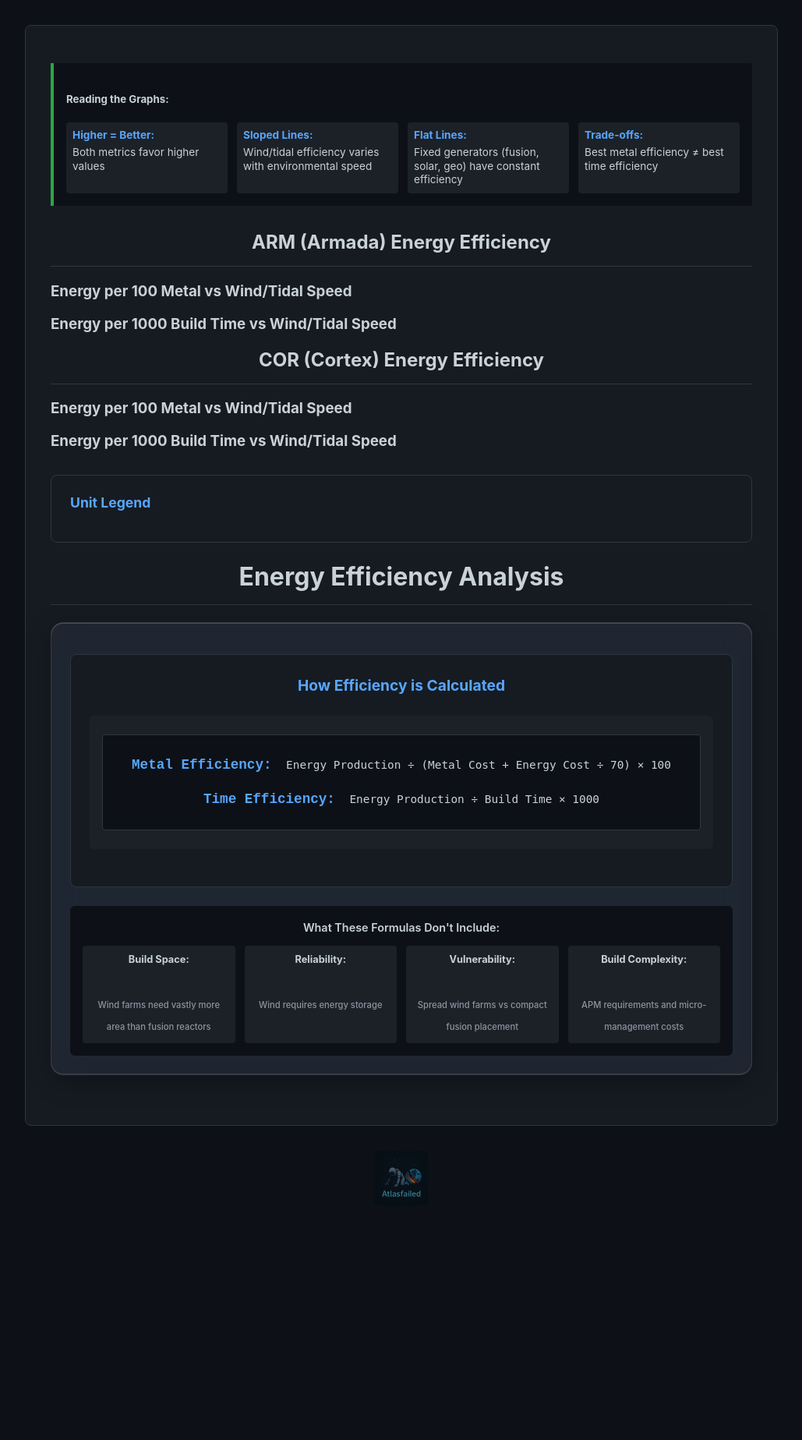
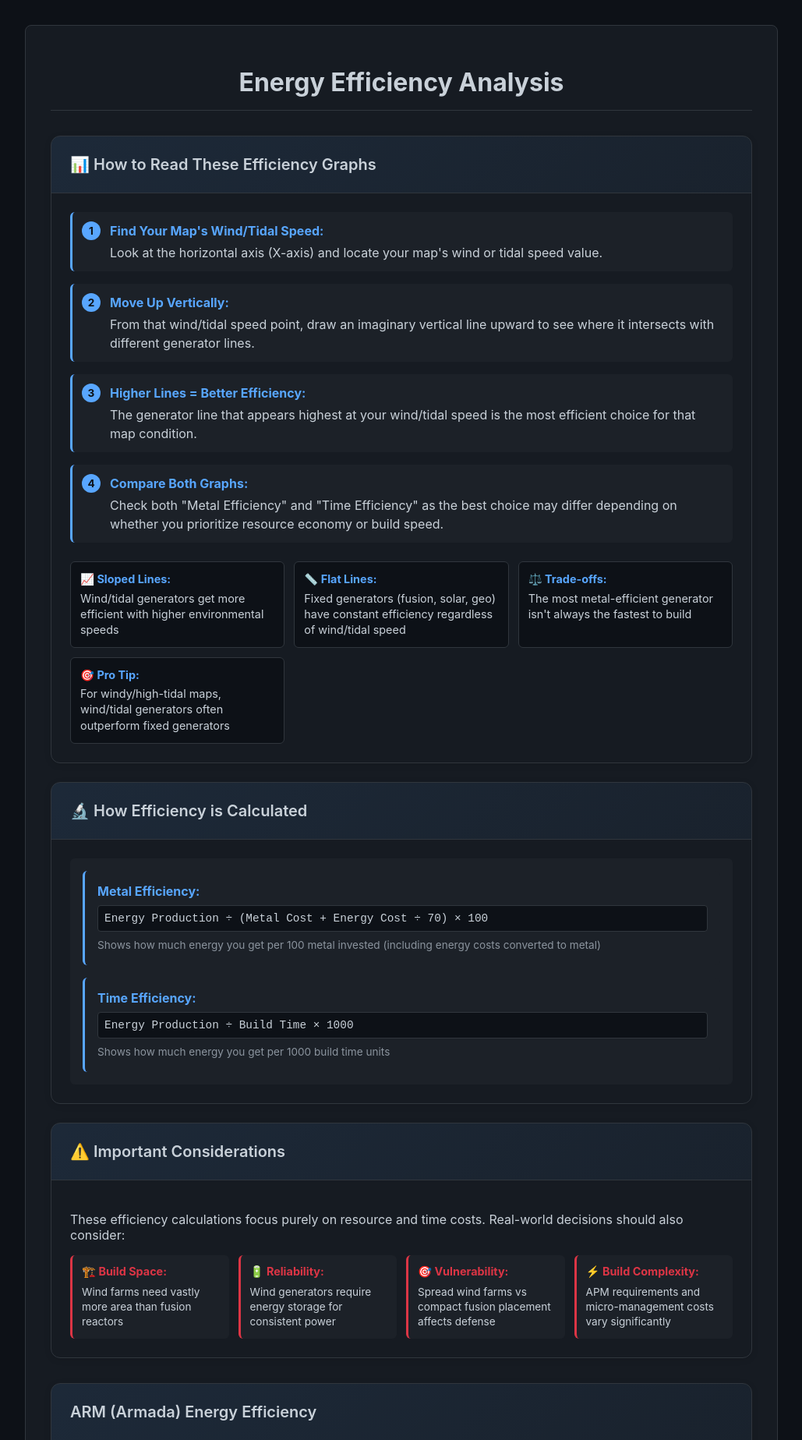
Before and after one commit to Atlasfailed/bar_leaderboardv2, a Flask app: page /efficiency-analysis in a window 1280 px wide. Shown: the part 101-1948 px from the top of the page at 78% size, without its empty margins (125-1154 px from the left). Before the commit the page ends 1636 px from the top, so only its background shows below. Run offline with Flask 3, Linux system fonts and the light colour scheme; some libraries are stand-ins or nearby versions.

Commit message:
Implement unified card system for efficiency analysis
- Created consistent info-card components for all sections
- Integrated step-by-step explanation with improved clarity
- Consolidated formula explanations into organized cards
- Added unified limitations section with grid layout
- Fixed legend styles to work with new card system
- Improved responsive design for mobile devices
- Removed redundant CSS classes and streamlined styling

```diff
--- a/static/css/styles.css
+++ b/static/css/styles.css
@@ -648,19 +648,7 @@
     line-height: 1.4;
 }
 
-.interpretation-note {
-    background-color: var(--background-color);
-    border-left: 4px solid var(--positive-score);
-    padding: 1rem;
-    margin: 1rem 0;
-    border-radius: 0 4px 4px 0;
-}
 
-.interpretation-note p {
-    margin: 0;
-    color: var(--text-primary);
-    font-size: 0.9rem;
-}
 
 /* Enhanced Formula Explanation Styles */
 .formula-overview {
@@ -789,308 +777,218 @@
     font-weight: 600;
 }
 
-.interpretation-grid {
-    display: grid;
-    grid-template-columns: repeat(auto-fit, minmax(200px, 1fr));
-    gap: 0.75rem;
-    margin-top: 0.5rem;
+/* Unified Info Card System */
+.info-cards-container {
+    display: flex;
+    flex-direction: column;
+    gap: 1.5rem;
+    margin: 2rem 0;
 }
 
-.interpretation-item {
-    padding: 0.5rem;
-    background-color: var(--hover-bg);
-    border-radius: 4px;
-    font-size: 0.85rem;
-    line-height: 1.3;
+.info-card {
+    background-color: var(--container-bg);
+    border: 1px solid var(--border-color);
+    border-radius: 12px;
+    overflow: hidden;
+    box-shadow: 0 2px 8px rgba(0, 0, 0, 0.1);
+    transition: all 0.2s ease;
 }
 
-.interpretation-item strong {
+.info-card:hover {
+    border-color: var(--accent-color);
+    box-shadow: 0 4px 16px rgba(88, 166, 255, 0.1);
+}
+
+.card-header {
+    background: linear-gradient(135deg, rgba(88, 166, 255, 0.1), rgba(88, 166, 255, 0.05));
+    border-bottom: 1px solid var(--border-color);
+    padding: 1.5rem;
+}
+
+.card-header h3 {
+    margin: 0;
+    color: var(--text-primary);
+    font-size: 1.25rem;
+    font-weight: 600;
+}
+
+.card-content {
+    padding: 1.5rem;
+}
+
+/* Step-by-step guide within cards */
+.step-by-step-guide {
+    margin: 0 0 1.5rem 0;
+}
+
+.step-item {
+    display: flex;
+    align-items: flex-start;
+    margin-bottom: 1rem;
+    padding: 0.75rem;
+    background-color: var(--hover-bg);
+    border-radius: 6px;
+    border-left: 3px solid var(--accent-color);
+}
+
+.step-item:last-child {
+    margin-bottom: 0;
+}
+
+.step-number {
+    background-color: var(--accent-color);
+    color: var(--background-color);
+    width: 24px;
+    height: 24px;
+    border-radius: 50%;
+    display: flex;
+    align-items: center;
+    justify-content: center;
+    font-weight: bold;
+    font-size: 0.85rem;
+    margin-right: 0.75rem;
+    flex-shrink: 0;
+}
+
+.step-content {
+    flex: 1;
+    line-height: 1.5;
+}
+
+.step-content strong {
     color: var(--accent-color);
     display: block;
     margin-bottom: 0.25rem;
 }
 
-.formula-limitations {
-    margin-top: 1.5rem;
-    padding: 1rem;
-    background-color: var(--background-color);
-    border: 1px solid var(--warning-color);
-    border-radius: 6px;
+/* Quick tips grid */
+.quick-tips {
+    display: grid;
+    grid-template-columns: repeat(auto-fit, minmax(250px, 1fr));
+    gap: 0.75rem;
 }
 
-.formula-limitations h5 {
-    margin: 0 0 0.75rem 0;
-    color: var(--warning-color);
+.tip-item {
+    padding: 0.75rem;
+    background-color: var(--background-color);
+    border-radius: 6px;
+    border: 1px solid var(--border-color);
     font-size: 0.9rem;
-    font-weight: 600;
+    line-height: 1.4;
 }
 
-.limitations-grid {
-    display: grid;
-    grid-template-columns: repeat(auto-fit, minmax(150px, 1fr));
-    gap: 0.75rem;
-    margin-top: 0.5rem;
-}
-
-.limitation-item {
-    padding: 0.5rem;
-    background-color: var(--hover-bg);
-    border-radius: 4px;
-    text-align: center;
-}
-
-.limitation-item strong {
-    color: var(--warning-color);
-    font-size: 0.8rem;
+.tip-item strong {
+    color: var(--accent-color);
     display: block;
     margin-bottom: 0.25rem;
 }
 
-.limitation-item small {
-    color: var(--text-secondary);
-    font-size: 0.7rem;
-    line-height: 1.2;
-}
-
-/* Responsive adjustments for formulas */
-@media (max-width: 768px) {
-    .formula-explanation {
-        padding: 1rem;
-    }
-
-    .formula-section {
-        padding: 0.75rem;
-    }
-
-    .formula-box code {
-        font-size: 0.85rem;
-        word-break: break-all;
-    }
-
-    .formula-explanation h3 {
-        font-size: 1.1rem;
-    }
-}
-
-/* Responsive adjustments for enhanced formulas */
-@media (max-width: 768px) {
-    .interpretation-grid,
-    .limitations-grid {
-        grid-template-columns: 1fr;
-    }
-
-    .formula-breakdown,
-    .metal-equivalent-explanation,
-    .time-efficiency-explanation,
-    .example-calculation {
-        padding: 0.75rem;
-    }
-
-    .calculation-box {
-        padding: 0.5rem;
-    }
-
-    .calc-step,
-    .calc-result {
-        font-size: 0.8rem;
-    }
-
-    .breakdown-list li,
-    .explanation-list li {
-        font-size: 0.8rem;
-    }
-}
-
-/* Analysis Conclusions Styles */
-.analysis-conclusions {
-    background-color: var(--container-bg);
-    border: 1px solid var(--border-color);
-    border-radius: 8px;
-    padding: 2rem;
-    margin: 2rem 0;
-}
-
-.analysis-conclusions h3 {
-    color: var(--accent-color);
-    margin: 0 0 1.5rem 0;
-    font-size: 1.4rem;
-    border-bottom: 2px solid var(--accent-color);
-    padding-bottom: 0.5rem;
-}
-
-.conclusion-section {
-    margin: 2rem 0;
-    padding: 1.5rem;
-    background-color: var(--hover-bg);
-    border-radius: 6px;
-    border-left: 4px solid var(--accent-color);
-}
-
-.conclusion-section h4 {
-    color: var(--text-primary);
-    margin: 0 0 1rem 0;
-    font-size: 1.2rem;
-}
-
-.conclusion-section h5 {
-    color: var(--accent-color);
-    margin: 1rem 0 0.5rem 0;
-    font-size: 1rem;
-}
-
-.conclusion-section ul {
-    margin: 0.5rem 0;
-    padding-left: 1.5rem;
-}
-
-.conclusion-section li {
-    margin: 0.5rem 0;
-    color: var(--text-primary);
-}
-
-.strategy-subsection {
-    margin: 1rem 0;
-    padding: 1rem;
-    background-color: var(--background-color);
-    border-radius: 4px;
-}
-
-.takeaway-grid {
-    display: grid;
-    grid-template-columns: repeat(auto-fit, minmax(200px, 1fr));
-    gap: 1rem;
-    margin: 1rem 0;
-}
-
-.takeaway-item {
-    background-color: var(--background-color);
-    padding: 1rem;
-    border-radius: 6px;
-    border: 1px solid var(--border-color);
-}
-
-.takeaway-item h5 {
-    color: var(--positive-score);
-    margin: 0 0 0.5rem 0;
-    font-size: 0.9rem;
-    font-weight: bold;
-}
-
-.takeaway-item p {
-    color: var(--text-primary);
+/* Formula section within cards */
+.formula-section {
     margin: 0;
-    font-size: 0.85rem;
-}
-
-.factors-note {
-    margin: 2rem 0 0 0;
-    padding: 1.5rem;
-    background-color: var(--hover-bg);
-    border-radius: 6px;
-    border-left: 4px solid var(--negative-score);
-}
-
-.factors-note h4 {
-    color: var(--negative-score);
-    margin: 0 0 1rem 0;
-    font-size: 1.1rem;
-}
-
-.factors-note ul {
-    margin: 0.5rem 0;
-    padding-left: 1.5rem;
-}
-
-.factors-note li {
-    margin: 0.5rem 0;
-    color: var(--text-primary);
-}
-
-/* Clean HTML Structure Styles */
-.graphs-container {
-    margin: 2rem 0;
 }
 
 .formula-item {
-    margin: 0.5rem 0;
-    padding: 0.25rem 0;
-}
-
-.formula-item strong {
-    color: var(--accent-color);
-    display: inline-block;
-    min-width: 120px;
-    margin-right: 0.5rem;
-}
-
-.formula-item code {
-    background: none;
-    color: var(--text-primary);
-    font-size: 0.9rem;
-}
-
-.formula-notes {
-    margin-top: 1rem;
-    padding: 0.75rem;
-    background-color: var(--hover-bg);
-    border-radius: 4px;
-    border-left: 3px solid var(--positive-score);
-}
-
-.formula-notes p {
-    margin: 0.25rem 0;
-    font-size: 0.85rem;
-    color: var(--text-primary);
-}
-
-.formula-notes strong {
-    color: var(--positive-score);
-}
-
-.strategy-grid {
-    display: grid;
-    grid-template-columns: repeat(auto-fit, minmax(200px, 1fr));
-    gap: 1rem;
-    margin-top: 1rem;
-}
-
-.strategy-item {
+    margin: 1rem 0;
     padding: 1rem;
     background-color: var(--hover-bg);
     border-radius: 6px;
     border-left: 3px solid var(--accent-color);
 }
 
-.strategy-item h5 {
-    margin: 0 0 0.5rem 0;
-    color: var(--accent-color);
-    font-size: 0.9rem;
-    font-weight: 600;
+.formula-item:first-child {
+    margin-top: 0;
 }
 
-.strategy-item p {
+.formula-item:last-child {
+    margin-bottom: 0;
+}
+
+.formula-item strong {
+    color: var(--accent-color);
+    display: block;
+    margin-bottom: 0.5rem;
+    font-size: 1rem;
+}
+
+.formula-item code {
+    background: var(--background-color);
+    color: var(--text-primary);
+    padding: 0.5rem;
+    border-radius: 4px;
+    font-family: 'Courier New', monospace;
+    font-size: 0.9rem;
+    display: block;
+    margin: 0.5rem 0;
+    border: 1px solid var(--border-color);
+}
+
+.formula-item p {
+    margin: 0.5rem 0 0 0;
+    color: var(--text-secondary);
+    font-size: 0.85rem;
+    line-height: 1.4;
+}
+
+/* Limitations grid within cards */
+.limitations-grid {
+    display: grid;
+    grid-template-columns: repeat(auto-fit, minmax(200px, 1fr));
+    gap: 0.75rem;
+    margin-top: 1rem;
+}
+
+.limitation-item {
+    padding: 0.75rem;
+    background-color: var(--hover-bg);
+    border-radius: 6px;
+    border-left: 3px solid var(--negative-score);
+}
+
+.limitation-item strong {
+    color: var(--negative-score);
+    display: block;
+    margin-bottom: 0.5rem;
+    font-size: 0.9rem;
+}
+
+.limitation-item p {
     margin: 0;
     font-size: 0.85rem;
     color: var(--text-primary);
     line-height: 1.4;
 }
 
-/* Legend Improvements */
-.shared-legend {
-    background-color: var(--container-bg);
-    border: 1px solid var(--border-color);
-    border-radius: 8px;
-    padding: 1.5rem;
-    margin: 1.5rem 0;
+/* Graph sections within cards */
+.graph-column {
+    display: flex;
+    flex-direction: column;
+    gap: 1.5rem;
 }
 
-.shared-legend h3 {
-    margin: 0 0 1rem 0;
-    color: var(--accent-color);
-    font-size: 1.1rem;
+.graph-item {
+    margin: 0;
 }
 
-.legend-items {
+.graph-item h4 {
+    margin: 0 0 1rem 0;
+    color: var(--text-primary);
+    font-size: 1.1rem;
+    font-weight: 500;
+    text-align: center;
+    padding-bottom: 0.5rem;
+    border-bottom: 1px solid var(--border-color);
+}
+
+.plotly-graph {
+    min-height: 400px;
+    background-color: var(--background-color);
+    border-radius: 6px;
+    border: 1px solid var(--border-color);
+}
+
+/* Legend styles within cards */
+#unified-legend-items {
     display: flex;
     flex-wrap: wrap;
     gap: 0.75rem;
@@ -1101,10 +999,17 @@
     display: flex;
     align-items: center;
     gap: 0.5rem;
-    padding: 0.25rem 0.5rem;
+    padding: 0.5rem 0.75rem;
     background-color: var(--hover-bg);
-    border-radius: 4px;
+    border-radius: 6px;
+    border: 1px solid var(--border-color);
     font-size: 0.85rem;
+    transition: all 0.2s ease;
+}
+
+.legend-item:hover {
+    background-color: var(--background-color);
+    border-color: var(--accent-color);
 }
 
 .legend-color {
@@ -1118,6 +1023,7 @@
     background: none !important;
     border: 2px dashed;
     height: 2px;
+    width: 20px;
 }
 
 .legend-text {
--- a/templates/efficiency_analysis.html
+++ b/templates/efficiency_analysis.html
@@ -8,112 +8,164 @@
 
 {% block content %}
 
+<h1>Energy Efficiency Analysis</h1>
 
+<!-- Main Information Cards -->
+<div class="info-cards-container">
+    <!-- How to Read Card -->
+    <div class="info-card">
+        <div class="card-header">
+            <h3>📊 How to Read These Efficiency Graphs</h3>
+        </div>
+        <div class="card-content">
+            <div class="step-by-step-guide">
+                <div class="step-item">
+                    <span class="step-number">1</span>
+                    <div class="step-content">
+                        <strong>Find Your Map's Wind/Tidal Speed:</strong> Look at the horizontal axis (X-axis) and locate your map's wind or tidal speed value.
+                    </div>
+                </div>
 
-        <div class="interpretation-note">
-            <h5>Reading the Graphs:</h5>
-            <div class="interpretation-grid">
-                <div class="interpretation-item">
-                    <strong>Higher = Better:</strong> Both metrics favor higher values
+                <div class="step-item">
+                    <span class="step-number">2</span>
+                    <div class="step-content">
+                        <strong>Move Up Vertically:</strong> From that wind/tidal speed point, draw an imaginary vertical line upward to see where it intersects with different generator lines.
                     </div>
-                <div class="interpretation-item">
-                    <strong>Sloped Lines:</strong> Wind/tidal efficiency varies with environmental speed
                 </div>
-                <div class="interpretation-item">
-                    <strong>Flat Lines:</strong> Fixed generators (fusion, solar, geo) have constant efficiency
+
+                <div class="step-item">
+                    <span class="step-number">3</span>
+                    <div class="step-content">
+                        <strong>Higher Lines = Better Efficiency:</strong> The generator line that appears highest at your wind/tidal speed is the most efficient choice for that map condition.
                     </div>
-                <div class="interpretation-item">
-                    <strong>Trade-offs:</strong> Best metal efficiency ≠ best time efficiency
+                </div>
+
+                <div class="step-item">
+                    <span class="step-number">4</span>
+                    <div class="step-content">
+                        <strong>Compare Both Graphs:</strong> Check both "Metal Efficiency" and "Time Efficiency" as the best choice may differ depending on whether you prioritize resource economy or build speed.
                     </div>
                 </div>
             </div>
+
+            <div class="quick-tips">
+                <div class="tip-item">
+                    <strong>📈 Sloped Lines:</strong> Wind/tidal generators get more efficient with higher environmental speeds
+                </div>
+                <div class="tip-item">
+                    <strong>📏 Flat Lines:</strong> Fixed generators (fusion, solar, geo) have constant efficiency regardless of wind/tidal speed
+                </div>
+                <div class="tip-item">
+                    <strong>⚖️ Trade-offs:</strong> The most metal-efficient generator isn't always the fastest to build
+                </div>
+                <div class="tip-item">
+                    <strong>🎯 Pro Tip:</strong> For windy/high-tidal maps, wind/tidal generators often outperform fixed generators
+                </div>
+            </div>
+        </div>
+    </div>
+
+    <!-- Formula Explanation Card -->
+    <div class="info-card">
+        <div class="card-header">
+            <h3>🔬 How Efficiency is Calculated</h3>
+        </div>
+        <div class="card-content">
+            <div class="formula-section">
+                <div class="formula-item">
+                    <strong>Metal Efficiency:</strong>
+                    <code>Energy Production ÷ (Metal Cost + Energy Cost ÷ 70) × 100</code>
+                    <p>Shows how much energy you get per 100 metal invested (including energy costs converted to metal)</p>
+                </div>
+                <div class="formula-item">
+                    <strong>Time Efficiency:</strong>
+                    <code>Energy Production ÷ Build Time × 1000</code>
+                    <p>Shows how much energy you get per 1000 build time units</p>
+                </div>
+            </div>
+        </div>
+    </div>
+
+    <!-- Limitations Card -->
+    <div class="info-card">
+        <div class="card-header">
+            <h3>⚠️ Important Considerations</h3>
+        </div>
+        <div class="card-content">
+            <p>These efficiency calculations focus purely on resource and time costs. Real-world decisions should also consider:</p>
+            <div class="limitations-grid">
+                <div class="limitation-item">
+                    <strong>🏗️ Build Space:</strong>
+                    <p>Wind farms need vastly more area than fusion reactors</p>
+                </div>
+                <div class="limitation-item">
+                    <strong>🔋 Reliability:</strong>
+                    <p>Wind generators require energy storage for consistent power</p>
+                </div>
+                <div class="limitation-item">
+                    <strong>🎯 Vulnerability:</strong>
+                    <p>Spread wind farms vs compact fusion placement affects defense</p>
+                </div>
+                <div class="limitation-item">
+                    <strong>⚡ Build Complexity:</strong>
+                    <p>APM requirements and micro-management costs vary significantly</p>
+                </div>
+            </div>
+        </div>
+    </div>
+</div>
+
 <!-- Graphs Section -->
 <div class="graphs-container">
     <!-- ARM Faction Graphs -->
-    <div class="faction-section">
-        <h2>ARM (Armada) Energy Efficiency</h2>
+    <div class="info-card">
+        <div class="card-header">
+            <h3>ARM (Armada) Energy Efficiency</h3>
+        </div>
+        <div class="card-content">
             <div class="graph-column">
                 <div class="graph-item">
-                <h3>Energy per 100 Metal vs Wind/Tidal Speed</h3>
+                    <h4>Energy per 100 Metal vs Wind/Tidal Speed</h4>
                     <div id="arm-metal-efficiency" class="plotly-graph"></div>
                 </div>
                 <div class="graph-item">
-                <h3>Energy per 1000 Build Time vs Wind/Tidal Speed</h3>
+                    <h4>Energy per 1000 Build Time vs Wind/Tidal Speed</h4>
                     <div id="arm-time-efficiency" class="plotly-graph"></div>
+                </div>
             </div>
         </div>
     </div>
 
     <!-- COR Faction Graphs -->
-    <div class="faction-section">
-        <h2>COR (Cortex) Energy Efficiency</h2>
+    <div class="info-card">
+        <div class="card-header">
+            <h3>COR (Cortex) Energy Efficiency</h3>
+        </div>
+        <div class="card-content">
             <div class="graph-column">
                 <div class="graph-item">
-                <h3>Energy per 100 Metal vs Wind/Tidal Speed</h3>
+                    <h4>Energy per 100 Metal vs Wind/Tidal Speed</h4>
                     <div id="cor-metal-efficiency" class="plotly-graph"></div>
                 </div>
                 <div class="graph-item">
-                <h3>Energy per 1000 Build Time vs Wind/Tidal Speed</h3>
+                    <h4>Energy per 1000 Build Time vs Wind/Tidal Speed</h4>
                     <div id="cor-time-efficiency" class="plotly-graph"></div>
                 </div>
             </div>
         </div>
     </div>
-<!-- Shared Legend -->
-<div class="shared-legend">
-    <h3>Unit Legend</h3>
-    <div id="shared-legend-content">
-        <div class="legend-section">
+
+    <!-- Legend Card -->
+    <div class="info-card">
+        <div class="card-header">
+            <h3>📋 Unit Legend</h3>
+        </div>
+        <div class="card-content">
             <div id="unified-legend-items"></div>
         </div>
     </div>
 </div>
 
-<h1>Energy Efficiency Analysis</h1>
-
-<!-- Formula Explanation Section -->
-<div class="header-status">
-    <div class="formula-explanation">
-        <h3>How Efficiency is Calculated</h3>
-        <div class="formula-section">
-            <div class="formula-box">
-                <div class="formula-item">
-                    <strong>Metal Efficiency:</strong>
-                    <code>Energy Production ÷ (Metal Cost + Energy Cost ÷ 70) × 100</code>
-                </div>
-                <div class="formula-item">
-                    <strong>Time Efficiency:</strong>
-                    <code>Energy Production ÷ Build Time × 1000</code>
-                </div>
-            </div>
-        </div>
-
-
-        </div>
-
-        <div class="formula-limitations">
-            <h5>What These Formulas Don't Include:</h5>
-            <div class="limitations-grid">
-                <div class="limitation-item">
-                    <strong>Build Space:</strong><br>
-                    <small>Wind farms need vastly more area than fusion reactors</small>
-                </div>
-                <div class="limitation-item">
-                    <strong>Reliability:</strong><br>
-                    <small>Wind requires energy storage</small>
-                </div>
-                <div class="limitation-item">
-                    <strong>Vulnerability:</strong><br>
-                    <small>Spread wind farms vs compact fusion placement</small>
-                </div>
-                <div class="limitation-item">
-                    <strong>Build Complexity:</strong><br>
-                    <small>APM requirements and micro-management costs</small>
-                </div>
-            </div>
-        </div>
-    </div>
-</div>
 {% endblock %}
 
 {% block scripts %}
```
Lines whose indentation alone changed are shown as unchanged.
